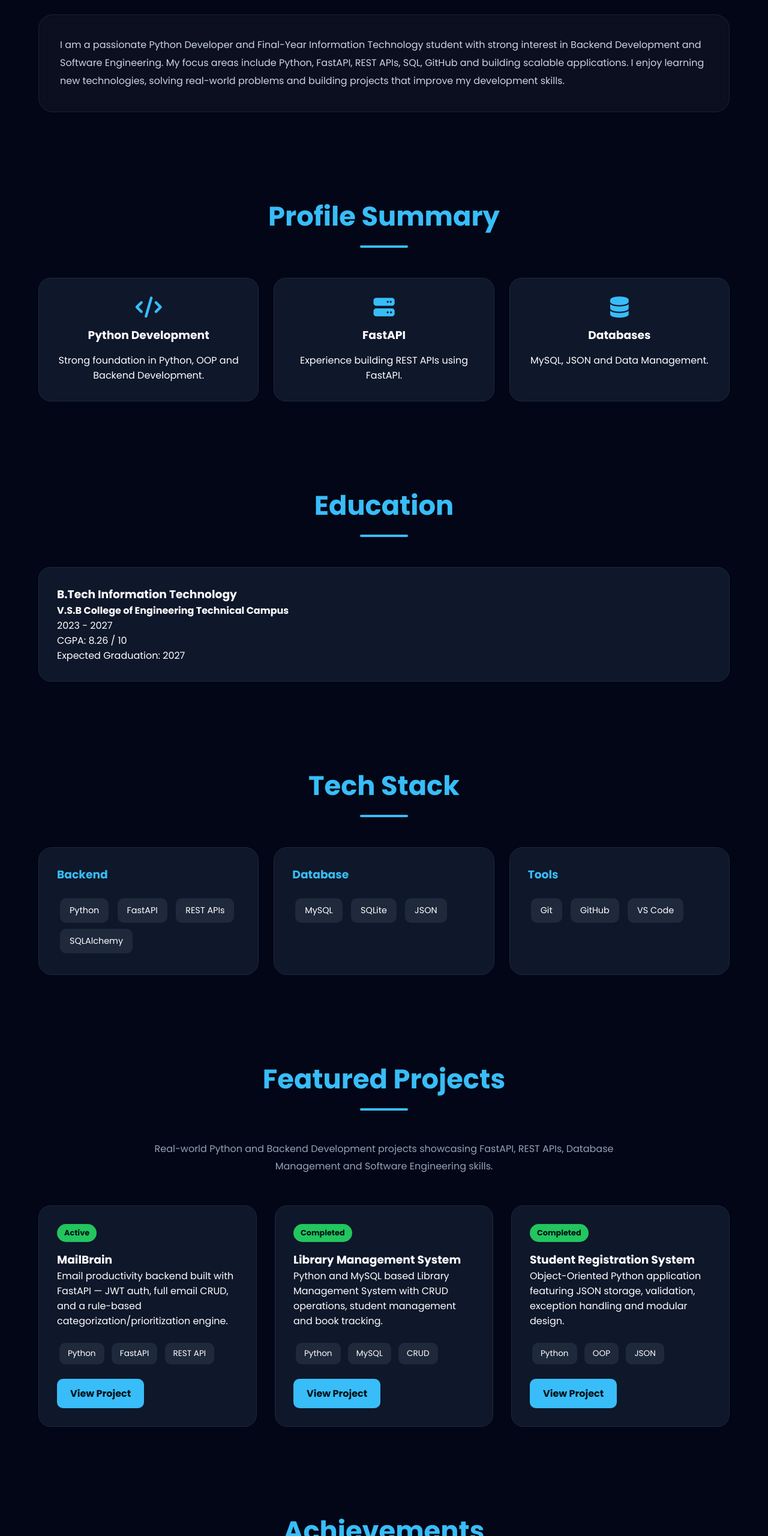
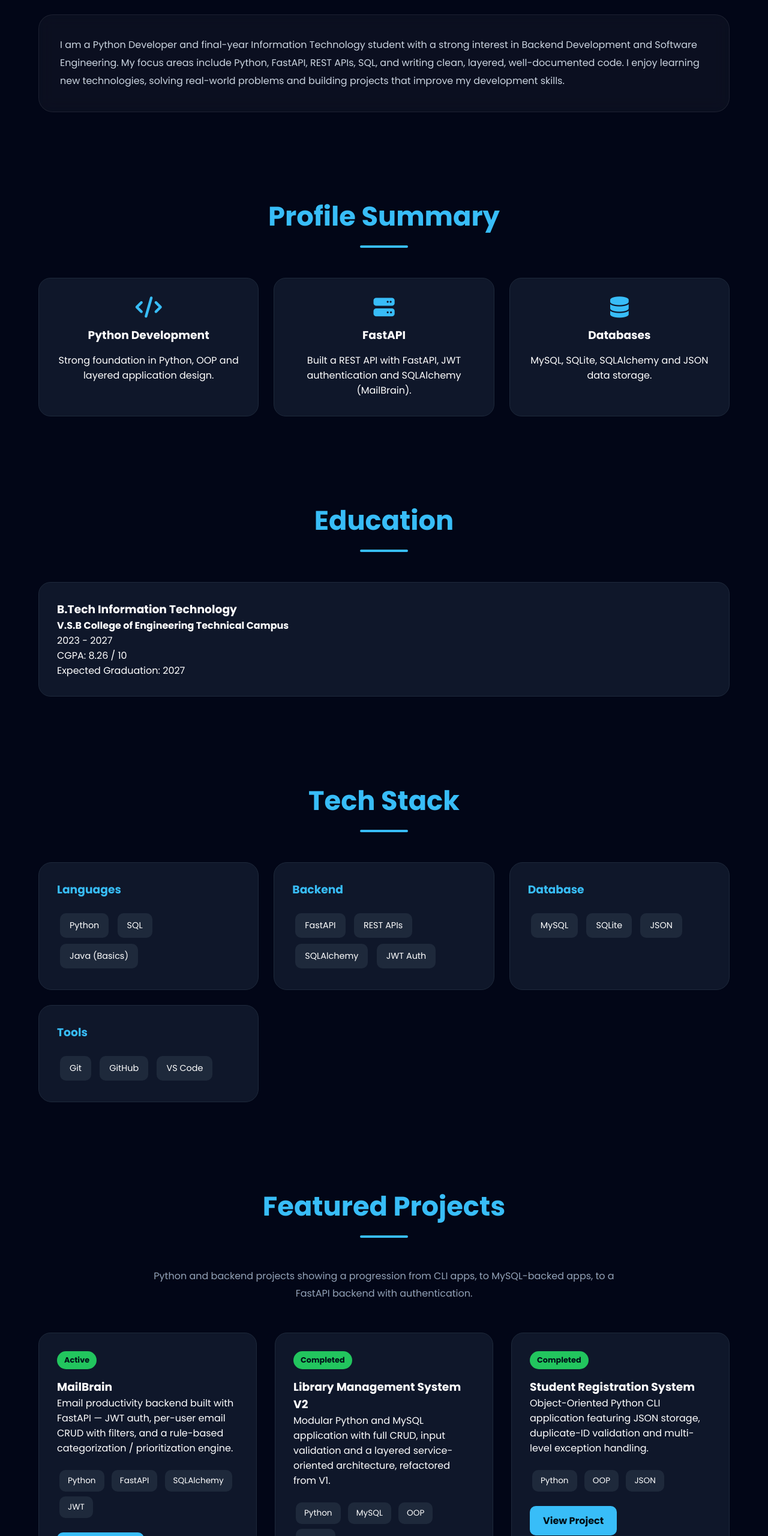
Before and after one commit to MukeshK25-dev/Mukesh-Portfolio, a plain HTML site: page index.html in a window 1280 px wide. Shown: the part 900-3460 px from the top of the page at 60% size. Drawn offline with Linux system fonts and the light colour scheme.

Commit message:
Portfolio: align claims with resume, remove unsupported items, add AWS internship and Java (basics)

```diff
--- a/index.html
+++ b/index.html
@@ -178,17 +178,16 @@
 
                 <p>
 
-                    I am a passionate Python Developer and Final-Year
-                    Information Technology student with strong interest
-                    in Backend Development and Software Engineering.
+                    I am a Python Developer and final-year Information
+                    Technology student with a strong interest in Backend
+                    Development and Software Engineering.
 
-                    My focus areas include Python, FastAPI,
-                    REST APIs, SQL, GitHub and building scalable
-                    applications.
+                    My focus areas include Python, FastAPI, REST APIs,
+                    SQL, and writing clean, layered, well-documented code.
 
-                    I enjoy learning new technologies,
-                    solving real-world problems and building projects
-                    that improve my development skills.
+                    I enjoy learning new technologies, solving real-world
+                    problems and building projects that improve my
+                    development skills.
 
                 </p>
 
@@ -220,7 +219,7 @@
 
                     <p>
                         Strong foundation in Python,
-                        OOP and Backend Development.
+                        OOP and layered application design.
                     </p>
 
                 </div>
@@ -234,8 +233,8 @@
                     </h3>
 
                     <p>
-                        Experience building REST APIs
-                        using FastAPI.
+                        Built a REST API with FastAPI,
+                        JWT authentication and SQLAlchemy (MailBrain).
                     </p>
 
                 </div>
@@ -249,8 +248,8 @@
                     </h3>
 
                     <p>
-                        MySQL, JSON and
-                        Data Management.
+                        MySQL, SQLite, SQLAlchemy and
+                        JSON data storage.
                     </p>
 
                 </div>
@@ -313,12 +312,22 @@
 
                 <div class="skill-box">
 
+                    <h3>Languages</h3>
+
+                    <span>Python</span>
+                    <span>SQL</span>
+                    <span>Java (Basics)</span>
+
+                </div>
+
+                <div class="skill-box">
+
                     <h3>Backend</h3>
 
-                    <span>Python</span>
                     <span>FastAPI</span>
                     <span>REST APIs</span>
                     <span>SQLAlchemy</span>
+                    <span>JWT Auth</span>
 
                 </div>
 
@@ -360,9 +369,9 @@
 
             <p class="section-subtitle">
 
-                Real-world Python and Backend Development projects
-                showcasing FastAPI, REST APIs, Database Management
-                and Software Engineering skills.
+                Python and backend projects showing a progression from
+                CLI apps, to MySQL-backed apps, to a FastAPI backend
+                with authentication.
 
             </p>
 
@@ -378,14 +387,15 @@
 
                    <p>
                     Email productivity backend built with FastAPI —
-                    JWT auth, full email CRUD, and a rule-based
-                    categorization/prioritization engine.
+                    JWT auth, per-user email CRUD with filters, and a
+                    rule-based categorization / prioritization engine.
                    </p>
 
                    <div class="tech-tags">
                     <span>Python</span>
                     <span>FastAPI</span>
-                    <span>REST API</span>
+                    <span>SQLAlchemy</span>
+                    <span>JWT</span>
                 </div>
 
                 <div class="project-buttons">
@@ -407,14 +417,14 @@
                     </div>
 
                     <h3>
-                        Library Management System
+                        Library Management System V2
                     </h3>
 
                     <p>
 
-                        Python and MySQL based Library
-                        Management System with CRUD operations,
-                        student management and book tracking.
+                        Modular Python and MySQL application with full CRUD,
+                        input validation and a layered service-oriented
+                        architecture, refactored from V1.
 
                     </p>
 
@@ -422,6 +432,7 @@
 
                         <span>Python</span>
                         <span>MySQL</span>
+                        <span>OOP</span>
                         <span>CRUD</span>
 
                     </div>
@@ -451,9 +462,9 @@
 
                     <p>
 
-                        Object-Oriented Python application
-                        featuring JSON storage, validation,
-                        exception handling and modular design.
+                        Object-Oriented Python CLI application
+                        featuring JSON storage, duplicate-ID validation
+                        and multi-level exception handling.
 
                     </p>
 
@@ -503,31 +514,7 @@
                     </h3>
 
                     <p>
-                        Global Rank 14136
-                    </p>
-
-                </div>
-
-                <div class="achievement-card">
-
-                    <h3>
-                        Python Development
-                    </h3>
-
-                    <p>
-                        Completed Advanced Python Learning Path
-                    </p>
-
-                </div>
-
-                <div class="achievement-card">
-
-                    <h3>
-                        Open Source Learning
-                    </h3>
-
-                    <p>
-                        Active GitHub Project Builder
+                        Global Rank 14136 among lakhs of participants
                     </p>
 
                 </div>
@@ -545,7 +532,7 @@
         <div class="container">
 
             <h2 class="section-title">
-                Certifications
+                Certifications &amp; Training
             </h2>
 
             <div class="achievement-grid">
@@ -553,11 +540,11 @@
                 <div class="achievement-card">
 
                     <h3>
-                        Python Essentials
+                        Python Essentials 1
                     </h3>
 
                     <p>
-                        Cisco Networking Academy
+                        Cisco Networking Academy &amp; OpenEDG (Jul 2026)
                     </p>
 
                 </div>
@@ -569,7 +556,7 @@
                     </h3>
 
                     <p>
-                        Infosys Springboard
+                        Infosys Springboard (Jun 2025)
                     </p>
 
                 </div>
@@ -577,11 +564,23 @@
                 <div class="achievement-card">
 
                     <h3>
-                        Generative AI
+                        Generative AI Workshop
                     </h3>
 
                     <p>
-                        Workshop Participation
+                        CISCO, Pragyan 2025, NIT Trichy (Feb 2025)
+                    </p>
+
+                </div>
+
+                <div class="achievement-card">
+
+                    <h3>
+                        AWS Cloud Computing Internship
+                    </h3>
+
+                    <p>
+                        UpskillEd &amp; OneData Software Solutions (Feb–Mar 2024)
                     </p>
 
                 </div>
```
